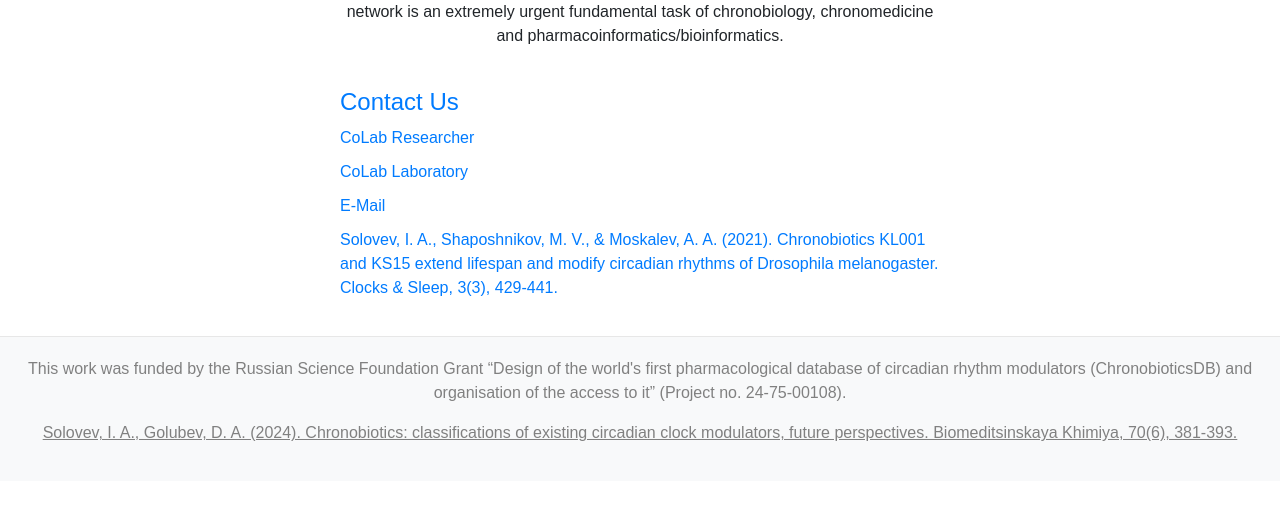
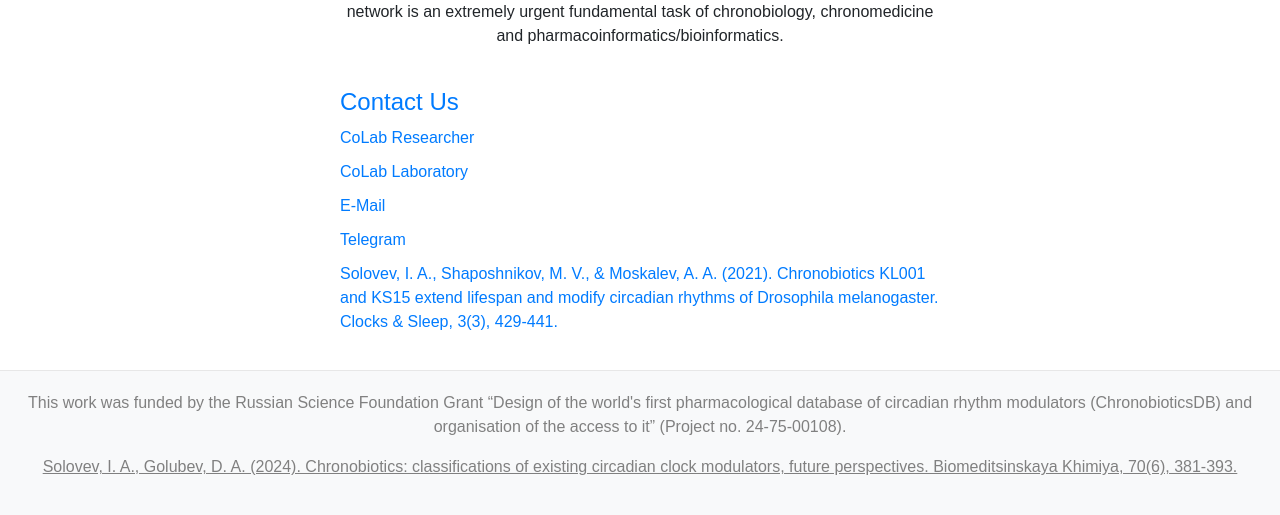
Before and after one commit to YagovkinaA/chronobioticdb, a Django app: page /about in a window 1280 px wide. Shown: the part 522-1037 px from the top of the page. Before the commit the page ends 963 px from the top, so only its background shows below. Run offline with Django 5.2, Linux system fonts and the light colour scheme; parts of the project's set-up code (start-up, migrations or seed data) failed here and were passed over.

Commit message:
about update , added TG link

```diff
--- a/chronobiotic/main/templates/main/about.html
+++ b/chronobiotic/main/templates/main/about.html
@@ -122,6 +122,7 @@
                 <li><a href="https://colab.ws/researchers/R-3D16C-00000-PH62D" target="_blank">CoLab Researcher</a></li>
                 <li><a href="https://colab.ws/labs/1240" target="_blank">CoLab Laboratory</a></li>
                 <li><a href="mailto:i@ilyasolovev.ru">E-Mail</a></li>
+                <li><a href="https://t.me/+fYAodhFdRVg3MTgy">Telegram</a></li>
                 <li>
                     <a href="https://www.mdpi.com/2624-5175/3/3/30" target="_blank">
                         Solovev, I. A., Shaposhnikov, M. V., & Moskalev, A. A. (2021). Chronobiotics KL001 and KS15 extend lifespan and modify circadian rhythms of Drosophila melanogaster. Clocks & Sleep, 3(3), 429-441.
```
